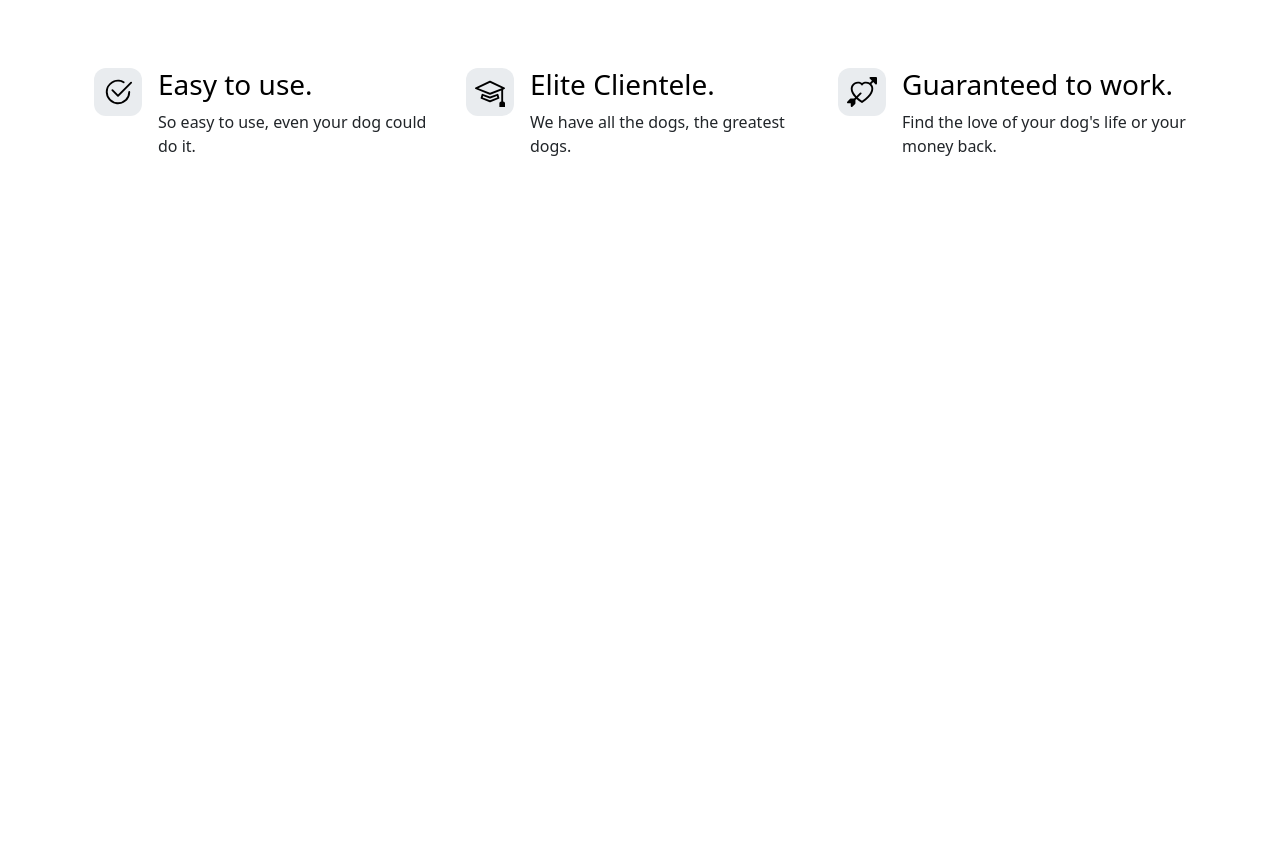
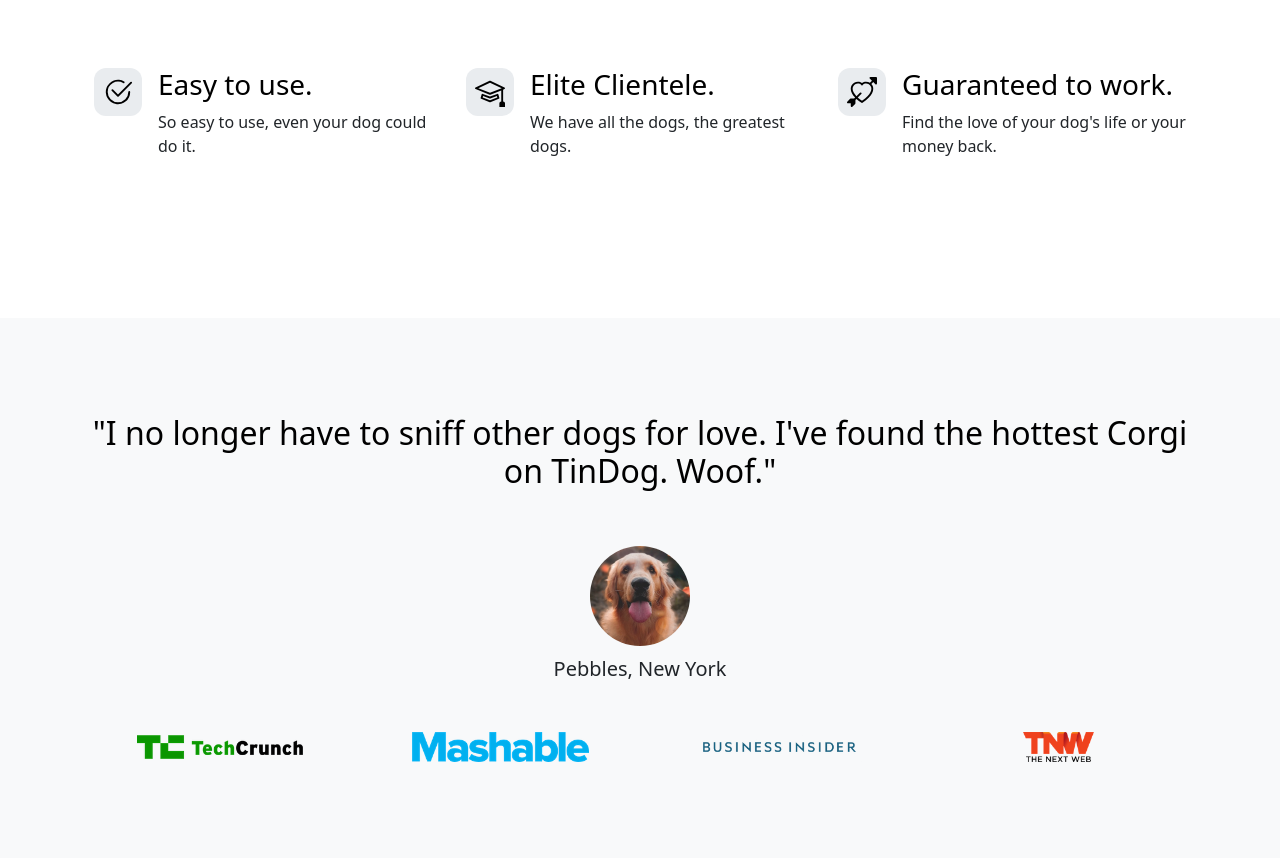
Before and after one commit to murtmo/tindog-project-w-bootstrap, a plain HTML site: page index.html in a window 1280 px wide. Shown: the part 718-1579 px from the top of the page. Before the commit the page ends 988 px from the top, so only its background shows below. Drawn offline with nearby package versions, Linux system fonts and the light colour scheme.

Commit message:
add testimonial section

```diff
--- a/index.html
+++ b/index.html
@@ -87,7 +87,31 @@
   </section>
   <!-- Testimonial -->
   <section id="testimonial">
-
+    <div class="my-5">
+      <div class="p-5 text-center bg-body-tertiary">
+        <div class="container py-5">
+          <h2 class="text-body-emphasis">"I no longer have to sniff other dogs for love. I've found the hottest Corgi on TinDog. Woof."</h2>
+          <img class="profile-img mt-5" src="./images/dog-img.jpg" alt="dog image">
+          <p class="col-lg-8 mx-auto lead mt-2">Pebbles, New York</p>
+          <div class="container mt-5">
+            <div class="row">
+              <div class="col-lg-3 col-sm-12">
+                <img src="./images/techcrunch.png" alt="techcrunch" height="30">
+              </div>
+              <div class="col-lg-3 col-sm-12">
+                <img src="./images/mashable.png" alt="mashable" height="30">
+              </div>
+              <div class="col-lg-3 col-sm-12">
+                <img src="./images/bizinsider.png" alt="bizinsider" height="30">
+              </div>
+              <div class="col-lg-3 col-sm-12">
+                <img src="./images/tnw.png" alt="tnw" height="30">
+              </div>
+            </div>
+          </div>
+        </div>
+      </div>
+    </div>
   </section>
   <!-- Pricing -->
   <section id="pricing">
```
Also changed, not shown: README.md.
